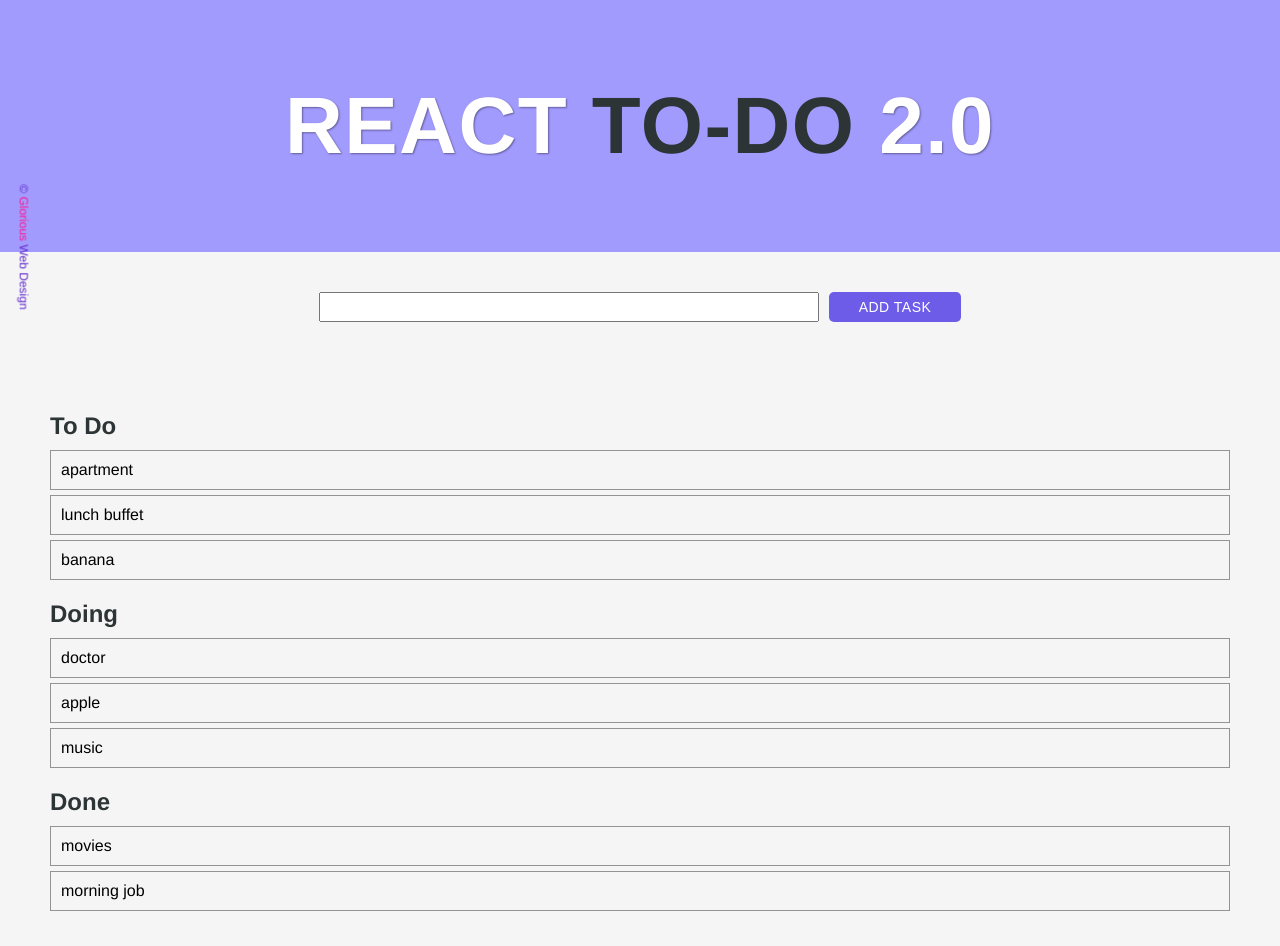
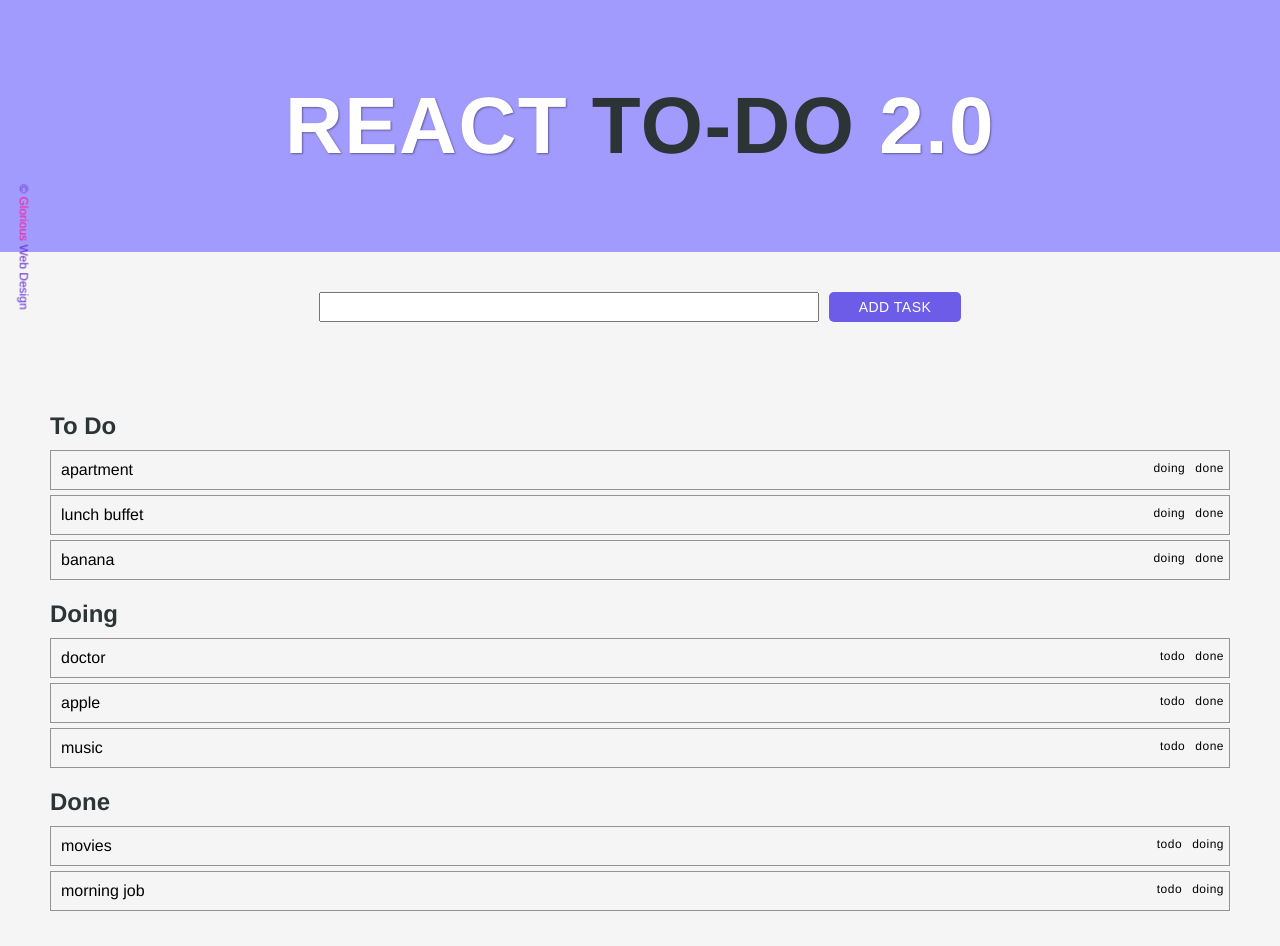
Before and after one commit to gloriading/React-ToDo2.0, a React (Create React App) app: page / in a window 1280 px wide. Built offline with nearby package versions, Linux system fonts and the light colour scheme.

Commit message:
Added change list function

```diff
--- a/src/App.css
+++ b/src/App.css
@@ -76,15 +76,23 @@ body {
 /* task-container */
 .task-container {
   border: 1px solid rgba(0,0,0,0.4);
-  padding: 10px;
   margin-bottom: 5px;
-}
-.task-container:nth-of-type(even){
-  /* background-color: rgba(162, 155, 254, 0.6); */
+  display: flex;
+  justify-content: space-between;
 }
 .task-container p {
-  /* display: flex;
-  justify-content: space-between; */
+  margin: 10px;
+}
+.status-btn {
+  font-size: 12px;
+  display: inline-block;
+  padding: 10px 5px;
+  letter-spacing: 0.5px;
+  transition: 0.2s;
+}
+.status-btn:hover {
+  color: #6c5ce7;
+  cursor: pointer;
 }
 .delete-btn {
   font-size: 12px;
@@ -94,6 +102,14 @@ body {
   transform: translateY(8%);
   cursor: pointer;
 }
+
+.todo .status-btn:first-of-type,
+.doing .status-btn:nth-of-type(2),
+.done .status-btn:last-of-type
+ {
+  display: none;
+}
+
 /* footer */
 .logo {
   position: fixed;
--- a/src/components/Task.js
+++ b/src/components/Task.js
@@ -1,11 +1,45 @@
 import React, {Component} from 'react';
 
 export default class Task extends Component {
+  constructor(props){
+    super(props);
+    this.handleClick = this.handleClick.bind(this);
+  }
+
+  handleClick(e){
+    let changeTo = e.target.getAttribute('id');
+    this.props.handleListChange(this.props.id, changeTo);
+  }
 
   render(){
+
     return(
         <div className="task-container">
           <p>{this.props.content}</p>
+          <div className="task-status-container">
+            <span
+              className="status-btn"
+              onClick={this.handleClick}
+              id="todo"
+              >
+              todo
+            </span>
+            <span
+              className="status-btn"
+              onClick={this.handleClick}
+              id="doing"
+              >
+              doing
+            </span>
+            <span
+              className="status-btn"
+              onClick={this.handleClick}
+              id="done"
+              >
+              done
+            </span>
+          </div>
+
         </div>
     );
   }
--- a/src/components/TaskList.js
+++ b/src/components/TaskList.js
@@ -2,37 +2,48 @@ import React, {Component} from 'react';
 import Task from './Task';
 
 export default class TaskList extends Component {
+  constructor(props){
+    super(props);
+    this.handleListChange = this.handleListChange.bind(this);
+  }
+
+  handleListChange(toBeChanged,changeTo){
+    this.props.handleListChange(toBeChanged, changeTo);
+  }
 
   render(){
     let todolist, doinglist, donelist;
     todolist = this.props.allTodos
-              .filter( todoObj => todoObj.status === "todo" )
-              .map( todoObj =>
+              .filter( obj => obj.status === "todo" )
+              .map( obj =>
                      <Task
-                        id={todoObj.id}
-                        key={`todokey-${todoObj.id}`}
-                        content={todoObj.content}
-                        status={todoObj.status}
+                        id={obj.id}
+                        key={`todokey-${obj.id}`}
+                        content={obj.content}
+                        status={obj.status}
+                        handleListChange={this.handleListChange}
                       />
                 );
     doinglist = this.props.allTodos
-              .filter( doingObj => doingObj.status === "doing" )
-              .map( doingObj =>
+              .filter( obj => obj.status === "doing" )
+              .map( obj =>
                      <Task
-                        id={doingObj.id}
-                        key={`doingkey-${doingObj.id}`}
-                        content={doingObj.content}
-                        status={doingObj.status}
+                        id={obj.id}
+                        key={`doingkey-${obj.id}`}
+                        content={obj.content}
+                        status={obj.status}
+                        handleListChange={this.handleListChange}
                       />
                 );
     donelist = this.props.allTodos
-              .filter( dontObj => dontObj.status === "done" )
-              .map( dontObj =>
+              .filter( obj => obj.status === "done" )
+              .map( obj =>
                      <Task
-                        id={dontObj.id}
-                        key={`donekey-${dontObj.id}`}
-                        content={dontObj.content}
-                        status={dontObj.status}
+                        id={obj.id}
+                        key={`donekey-${obj.id}`}
+                        content={obj.content}
+                        status={obj.status}
+                        handleListChange={this.handleListChange}
                       />
                 );
 
--- a/src/components/ToDoManager.js
+++ b/src/components/ToDoManager.js
@@ -24,6 +24,7 @@ export default class ToDoManager extends Component {
     }
 
     this.updateTodo = this.updateTodo.bind(this);
+    this.changeList = this.changeList.bind(this);
   }
 
   updateTodo(taskReceied){
@@ -38,6 +39,13 @@ export default class ToDoManager extends Component {
 
   }
 
+  changeList(toBeChangedId,changeTo){
+    let allTasks = [...this.state.allTasks];
+    let index = allTasks.findIndex( (task) => task.id === toBeChangedId );
+    allTasks[index].status = changeTo;
+    this.setState({ allTasks });
+  }
+
   render(){
     return(
         <div className="ToDoManager">
@@ -47,7 +55,7 @@ export default class ToDoManager extends Component {
             </h1>
           </div>
           <TaskForm updateTodo={this.updateTodo} />
-          <TaskList allTodos={this.state.allTasks} />
+          <TaskList allTodos={this.state.allTasks} handleListChange={this.changeList}/>
         </div>
     );
   }
```
